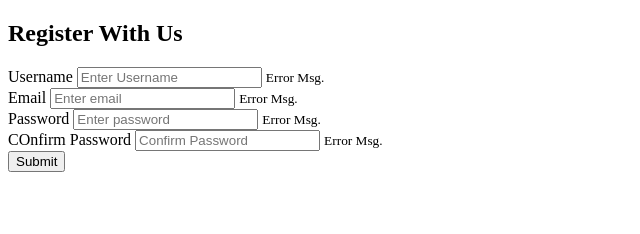
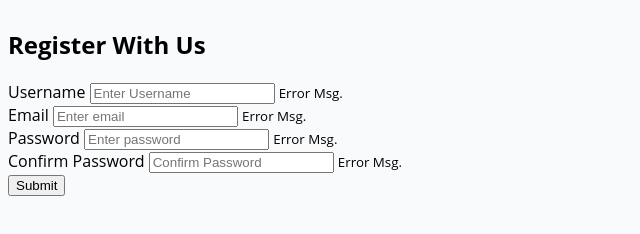
Before and after one commit to jacurtis813/form_validator_proj1, a plain HTML site: page index.html in a window 1280 px wide. Shown: the whole page, without its empty margins (0-640 px from the left). Drawn offline with Linux system fonts and the light colour scheme.

Commit message:
Create CSS outline
Create CSS outline, and update section of HTML.

```diff
--- a/index.html
+++ b/index.html
@@ -35,7 +35,7 @@
             </div>
             <!--Confirmation Step -->
             <div class="form-control">
-                <label for="password_two">COnfirm Password</label>
+                <label for="password_two">Confirm Password</label>
                 <input type="text" id="password_two" placeholder="Confirm Password">
                 <small>Error Msg.</small>
             </div>
--- a/style.css
+++ b/style.css
@@ -1 +1,12 @@
-/* This is how we create a comment in CSS */
+/* Font import from Google Fonts */
+@import url('https://fonts.googleapis.com/css2?family=Open+Sans:ital,wght@0,300..800;1,300..800&display=swap')
+
+* {
+    box-sizing: border-box;
+}
+
+body {
+    background-color: #f9fafb;
+    font-family: 'Open Sans', sans-serif;
+    display: flex;
+}
```
Also changed, not shown: 1 other file.
